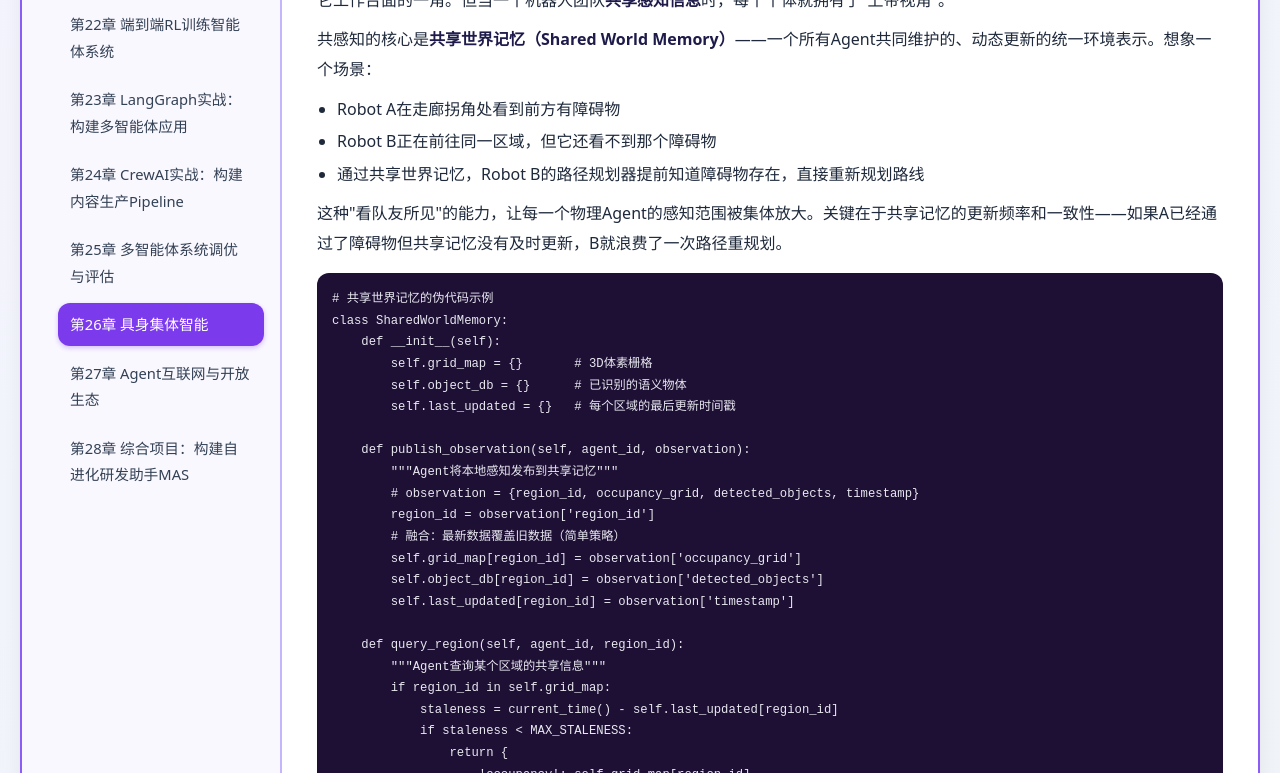
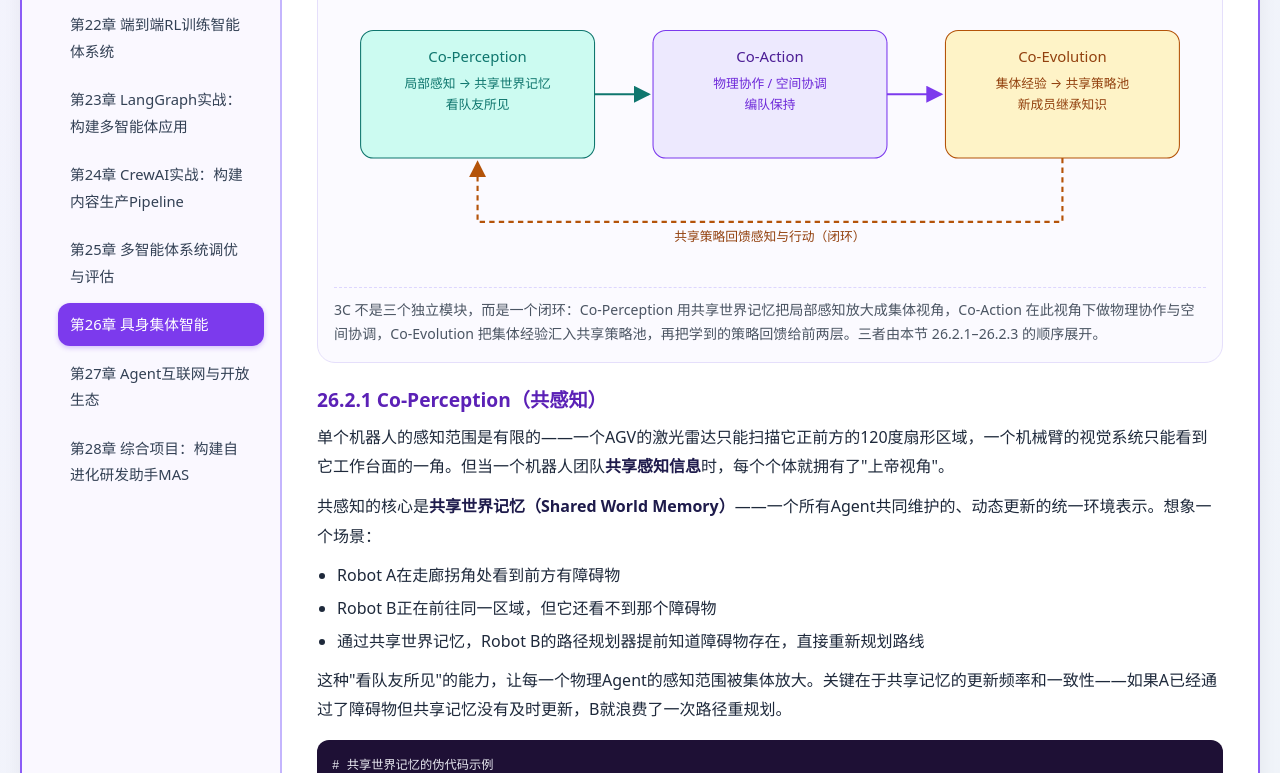
Before and after one commit to 1998x-stack/multi-agent-systems-tutorial, a plain HTML site: page 26.html in a window 1280 px wide. Shown: the part 1483-2256 px from the top of the page. Drawn offline with Linux system fonts and the light colour scheme.

Commit message:
feat(multi-agent-systems-tutorial): 第26章语义结构与3C具身协同闭环图

```diff
--- a/26.html
+++ b/26.html
@@ -5,11 +5,22 @@
     <meta name="viewport" content="width=device-width, initial-scale=1.0, maximum-scale=1.5, user-scalable=yes">
     <title>第26章 具身集体智能</title>
     <link rel="stylesheet" href="theme.css">
+    <style>
+        pre { overflow-x: auto; max-width: 100%; }
+        code { overflow-wrap: anywhere; }
+        img, svg { max-width: 100%; height: auto; }
+        figure svg { width: 100%; height: auto; display: block; }
+        .fig-scroll, .math-scroll { overflow-x: auto; }
+        @media (max-width: 768px) {
+            table { table-layout: fixed; width: 100%; }
+            th, td { word-break: break-word; }
+        }
+    </style>
 </head>
 <body>
 <div class="double-border">
 <div class="container">
-    <div class="sidebar">
+    <nav class="sidebar" aria-label="课程目录">
         <h3>🤖 课程目录</h3>
         <ul class="chapter-list">
             <li><a href="01.html">第1章 智能体革命：从单体到多体</a></li>
@@ -41,10 +52,11 @@
             <li><a href="27.html">第27章 Agent互联网与开放生态</a></li>
             <li><a href="28.html">第28章 综合项目：构建自进化研发助手MAS</a></li>
         </ul>
-    </div>
-    <div class="main-content">
+    </nav>
+    <main class="main-content">
 
-        <h2>第26章 具身集体智能</h2>
+        <h1 class="page-title">第26章 具身集体智能</h1>
+        <p class="breadcrumb"><a href="index.html">课程目录</a> › 第26章 具身集体智能</p>
 
         <p>你好！我们终于来到了全书最"硬核"的一章。前25章我们讨论的Agent，无论多复杂、多智能，本质上都生活在<strong>数字世界</strong>——它们处理文本、调用API、生成代码。它们没有身体，没有物理坐标，不需要担心撞到墙或者电池没电。这一章，我们要把这些Agent<strong>装进机器人的身体里</strong>，让它们在真实物理世界中感知、行动、协作。</p>
 
@@ -123,6 +135,40 @@
         <h2>26.2 Co-Perception / Co-Action / Co-Evolution 框架</h2>
 
         <p>2026年6月，一个标志性的多机器人协作框架被提出——<strong>3C框架：Co-Perception（共感知）、Co-Action（共行动）、Co-Evolution（共进化）</strong>。这个框架将具身集体智能的系统设计从"单体智能++"提升到了"系统级协同"的层面。我们来逐一拆解。</p>
+
+        <figure>
+        <div class="fig-scroll">
+        <svg viewBox="0 0 820 300" role="img" aria-labelledby="c3T c3D">
+          <title id="c3T">3C 框架：共感知、共行动、共进化的协同循环</title>
+          <desc id="c3D">Co-Perception 把各机器人的局部感知融合成共享世界记忆；Co-Action 在此基础上做物理协同、空间协调与编队行动；Co-Evolution 从集体经验中更新共享策略，并把学到的东西反馈回感知与行动，形成闭环。</desc>
+          <rect width="820" height="300" fill="#fbfaff"/>
+          <g text-anchor="middle">
+            <rect x="25" y="70" width="220" height="120" rx="12" fill="#ccfbf1" stroke="#0f766e"/>
+            <text x="135" y="100" font-size="14" fill="#0f766e">Co-Perception</text>
+            <text x="135" y="124" font-size="12" fill="#0f766e">局部感知 → 共享世界记忆</text>
+            <text x="135" y="144" font-size="12" fill="#0f766e">看队友所见</text>
+            <rect x="300" y="70" width="220" height="120" rx="12" fill="#ede9fe" stroke="#7c3aed"/>
+            <text x="410" y="100" font-size="14" fill="#4c1d95">Co-Action</text>
+            <text x="410" y="124" font-size="12" fill="#6d28d9">物理协作 / 空间协调</text>
+            <text x="410" y="144" font-size="12" fill="#6d28d9">编队保持</text>
+            <rect x="575" y="70" width="220" height="120" rx="12" fill="#fef3c7" stroke="#b45309"/>
+            <text x="685" y="100" font-size="14" fill="#92400e">Co-Evolution</text>
+            <text x="685" y="124" font-size="12" fill="#92400e">集体经验 → 共享策略池</text>
+            <text x="685" y="144" font-size="12" fill="#92400e">新成员继承知识</text>
+          </g>
+          <line x1="245" y1="130" x2="296" y2="130" stroke="#0f766e" stroke-width="2" marker-end="url(#c3a)"/>
+          <line x1="520" y1="130" x2="571" y2="130" stroke="#7c3aed" stroke-width="2" marker-end="url(#c3b)"/>
+          <path d="M685 190 L685 250 L135 250 L135 194" fill="none" stroke="#b45309" stroke-width="2" stroke-dasharray="5 4" marker-end="url(#c3c)"/>
+          <text x="410" y="268" font-size="12" text-anchor="middle" fill="#92400e">共享策略回馈感知与行动（闭环）</text>
+          <defs>
+            <marker id="c3a" markerWidth="9" markerHeight="9" refX="7" refY="4" orient="auto"><path d="M0,0 L8,4 L0,8 z" fill="#0f766e"/></marker>
+            <marker id="c3b" markerWidth="9" markerHeight="9" refX="7" refY="4" orient="auto"><path d="M0,0 L8,4 L0,8 z" fill="#7c3aed"/></marker>
+            <marker id="c3c" markerWidth="9" markerHeight="9" refX="7" refY="4" orient="auto"><path d="M0,0 L8,4 L0,8 z" fill="#b45309"/></marker>
+          </defs>
+        </svg>
+        </div>
+        <figcaption>3C 不是三个独立模块，而是一个闭环：Co-Perception 用共享世界记忆把局部感知放大成集体视角，Co-Action 在此视角下做物理协作与空间协调，Co-Evolution 把集体经验汇入共享策略池，再把学到的策略回馈给前两层。三者由本节 26.2.1–26.2.3 的顺序展开。</figcaption>
+        </figure>
 
         <h3>26.2.1 Co-Perception（共感知）</h3>
 
@@ -375,7 +421,7 @@ message SemanticObject {
             <a href="index.html">📖 返回目录</a>
             <a href="27.html">下一章 →</a>
         </div>
-    </div>
+    </main>
 </div>
 </div>
 </body>
```
